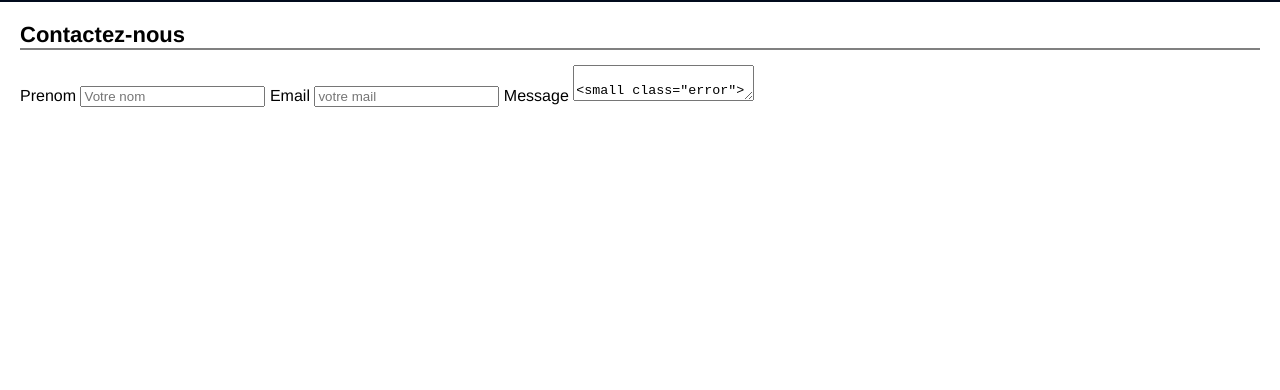
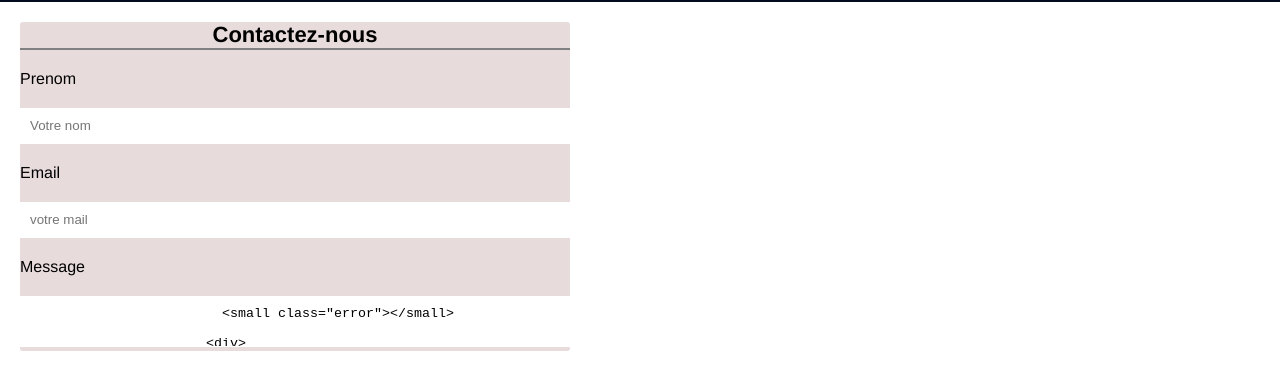
Before and after one commit to alexissengangabo07/exercice-javascript, a plain HTML site: page form/index.html in a window 1280 px wide. Shown: the part 62-452 px from the top of the page. Drawn offline with Linux system fonts and the light colour scheme.

Commit message:
add_form_style

```diff
--- a/form/style.css
+++ b/form/style.css
@@ -55,3 +55,30 @@ main {
 /*  ================ */
 /*  PAGE FORMULAIRE */
 /*  =============== */
+
+
+form{
+    max-width: 550px;
+    width: 90%;
+    background-color: rgb(231, 219, 219);
+    margin:17vh, auto 0 auto;
+    border-radius: 3px;
+    box-sizing: border-box;
+}
+h1 {
+    text-align: center;
+    margin: 0;
+}
+label{
+    display: block;
+    margin: 20px 0;
+}
+input, textarea{
+    width: 100%;
+    padding: 10px;
+    box-sizing: border-box;
+    outline: none;
+    resize: none;
+    border: none;
+    border-bottom: 1px solid white;
+}
```
